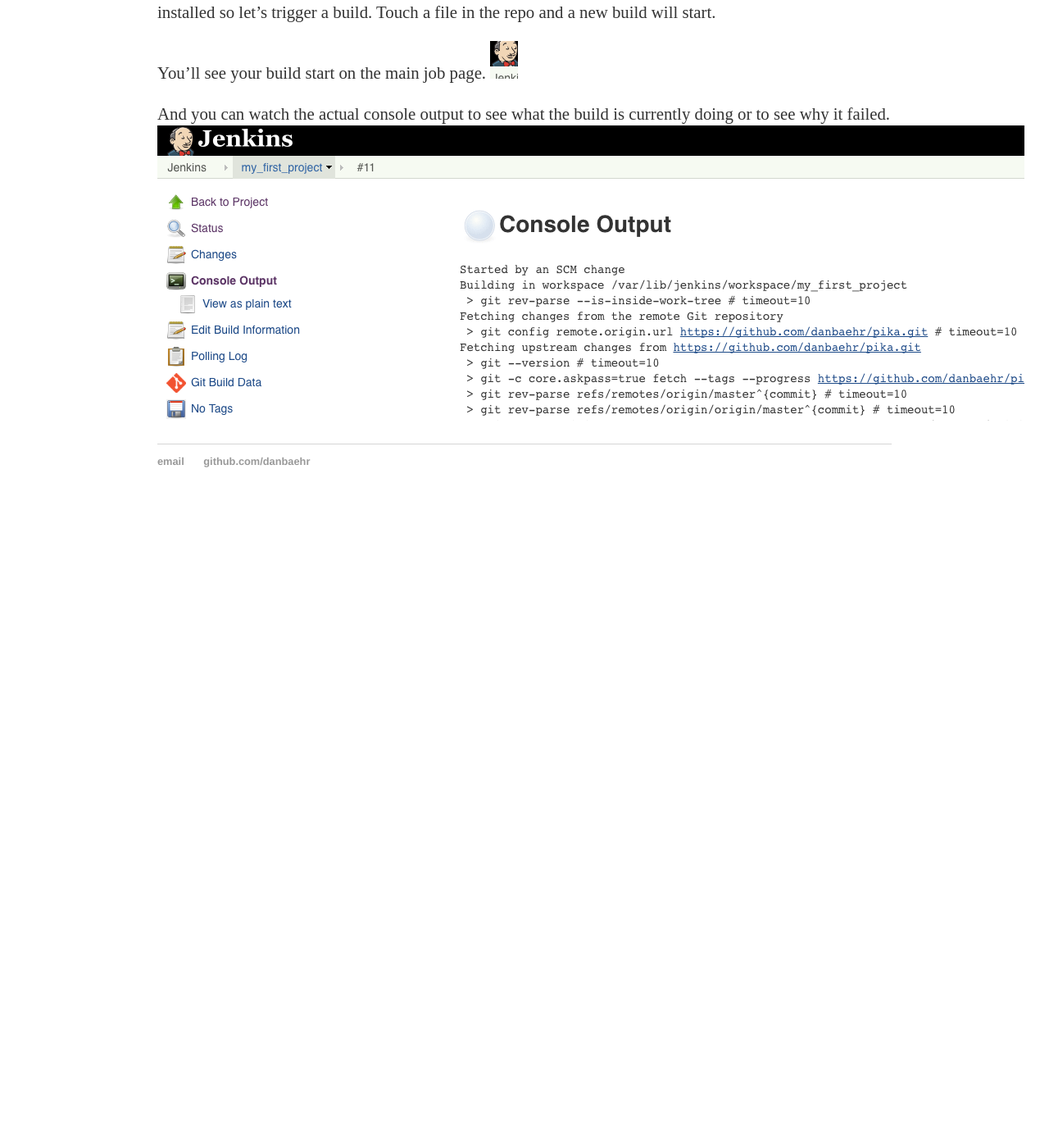
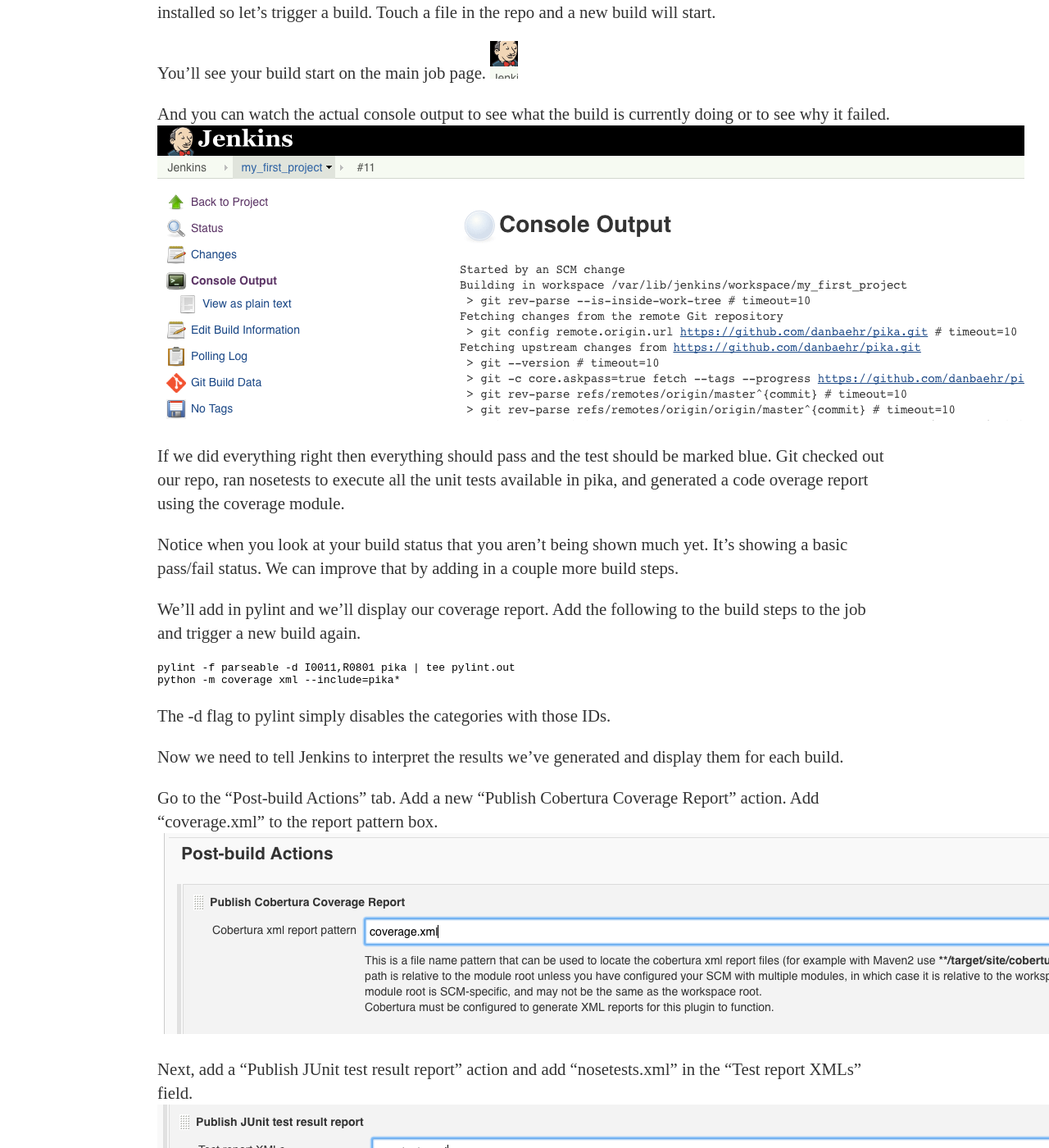
Before and after one commit to danbaehr/danbaehr.github.io, a Jekyll site: the page built from _posts/2016-05-02-Configure-a-new-job-in-Jenkins.md, in a window 1280 px wide and 1400 px high, scrolled down 2799 px. Shown: the whole window at 82% size. Built offline with Jekyll 4.4.1, drawn with Linux system fonts in a browser that asks for light colours; before the commit the page ends 3429 px from its top, so only the background shows below that; some of the changed text lies outside the part shown.

Commit message:
post update

````diff
--- a/_posts/2016-05-02-Configure-a-new-job-in-Jenkins.md
+++ b/_posts/2016-05-02-Configure-a-new-job-in-Jenkins.md
@@ -24,7 +24,7 @@
 We need to define what is actually going to be done when a build is triggered. We do that via the build tab. Select "Execute shell" and add the folowing to the command.
 ```bash
 PYTHONPATH=''
-nosetests --with-xunit --all-modules --traverse-namespace --with-coverage --cover-package=my_first_project --cover-inclusive
+nosetests --with-xunit --all-modules --traverse-namespace --with-coverage --cover-package=pika --cover-inclusive
 ```
 You can look at the man page for nosetests to understand each argument here but the basic idea is that we're running nose to scan all modules for tests and generate a coverage report using the coverage module.
 
@@ -79,3 +79,27 @@
 
 And you can watch the actual console output to see what the build is currently doing or to see why it failed.
 ![Image of build console output](https://danbaehr.github.io/images/build_console_output.png)
+
+If we did everything right then everything should pass and the test should be marked blue. Git checked out our repo, ran nosetests to execute all the unit tests available in pika, and generated a code overage report using the coverage module.
+
+Notice when you look at your build status that you aren't being shown much yet. It's showing a basic pass/fail status. We can improve that by adding in a couple more build steps.
+
+We'll add in pylint and we'll display our coverage report. Add the following to the build steps to the job and trigger a new build again.
+```bash
+pylint -f parseable -d I0011,R0801 pika | tee pylint.out
+python -m coverage xml --include=pika*
+```
+The -d flag to pylint simply disables the categories with those IDs.
+
+Now we need to tell Jenkins to interpret the results we've generated and display them for each build.
+
+Go to the "Post-build Actions" tab. Add a new "Publish Cobertura Coverage Report" action. Add "coverage.xml" to the report pattern box.
+![Image of Cobertura](https://danbaehr.github.io/images/cobertura.png)
+
+Next, add a "Publish JUnit test result report" action and add "nosetests.xml" in the "Test report XMLs" field.
+![Image of Junit](https://danbaehr.github.io/images/junit.png)
+
+Lastly, add a "Report Violations" action. Add "**/pylint.out" to the pylint box in the "XML filename pattern" field.
+![Image of Violations](https://danbaehr.github.io/images/violations.png)
+
+Click save and trigger a new build! Once the build is complete you should see new output on the build details page and the main job page. If you click the "Cobertura Coverage Report" link on the build status page you'll see the detailed code coverage report that was generated.
````
Also changed, not shown: other parts of _posts/2016-05-02-Configure-a-new-job-in-Jenkins.md (+1 -1 lines).
